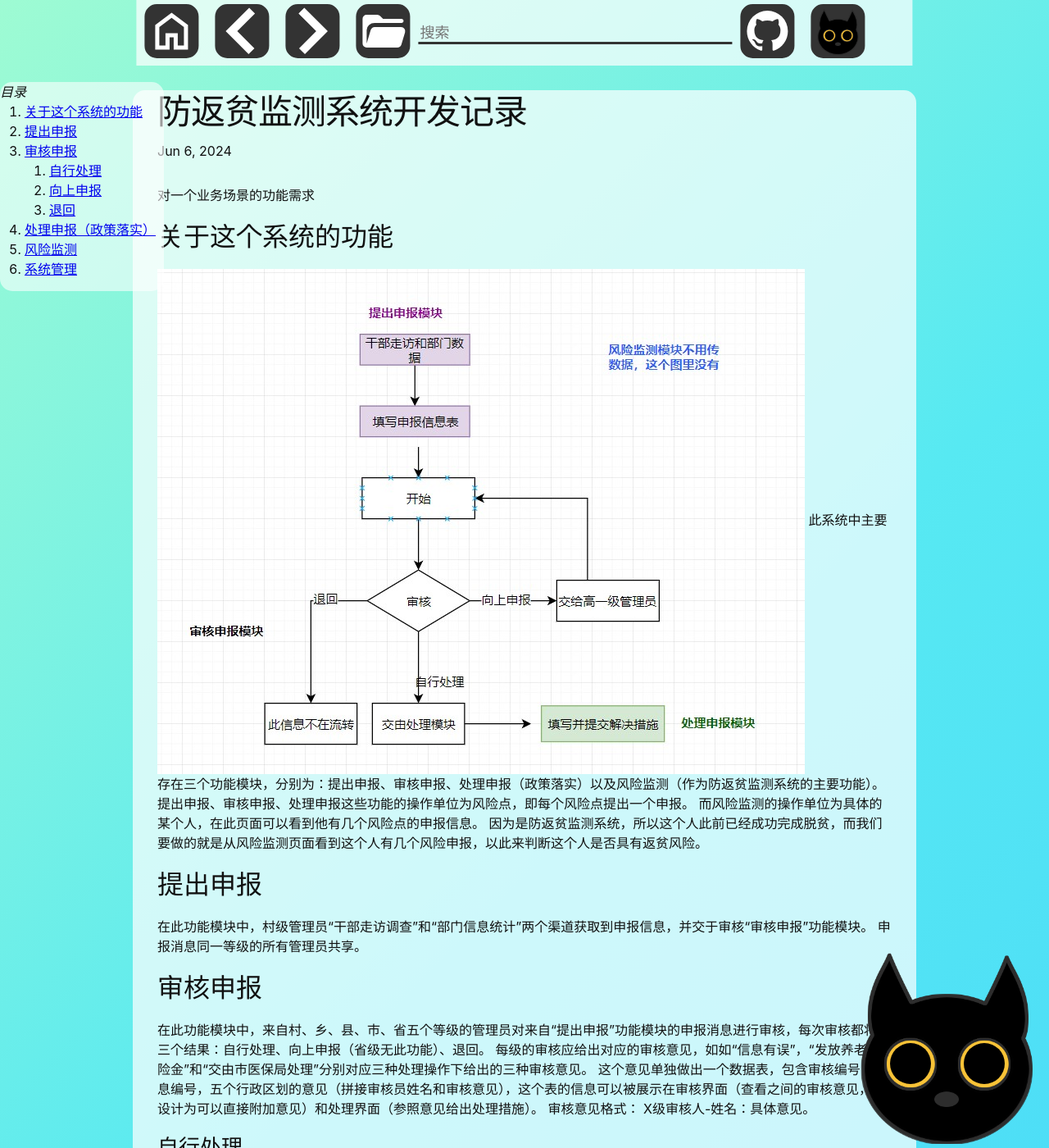
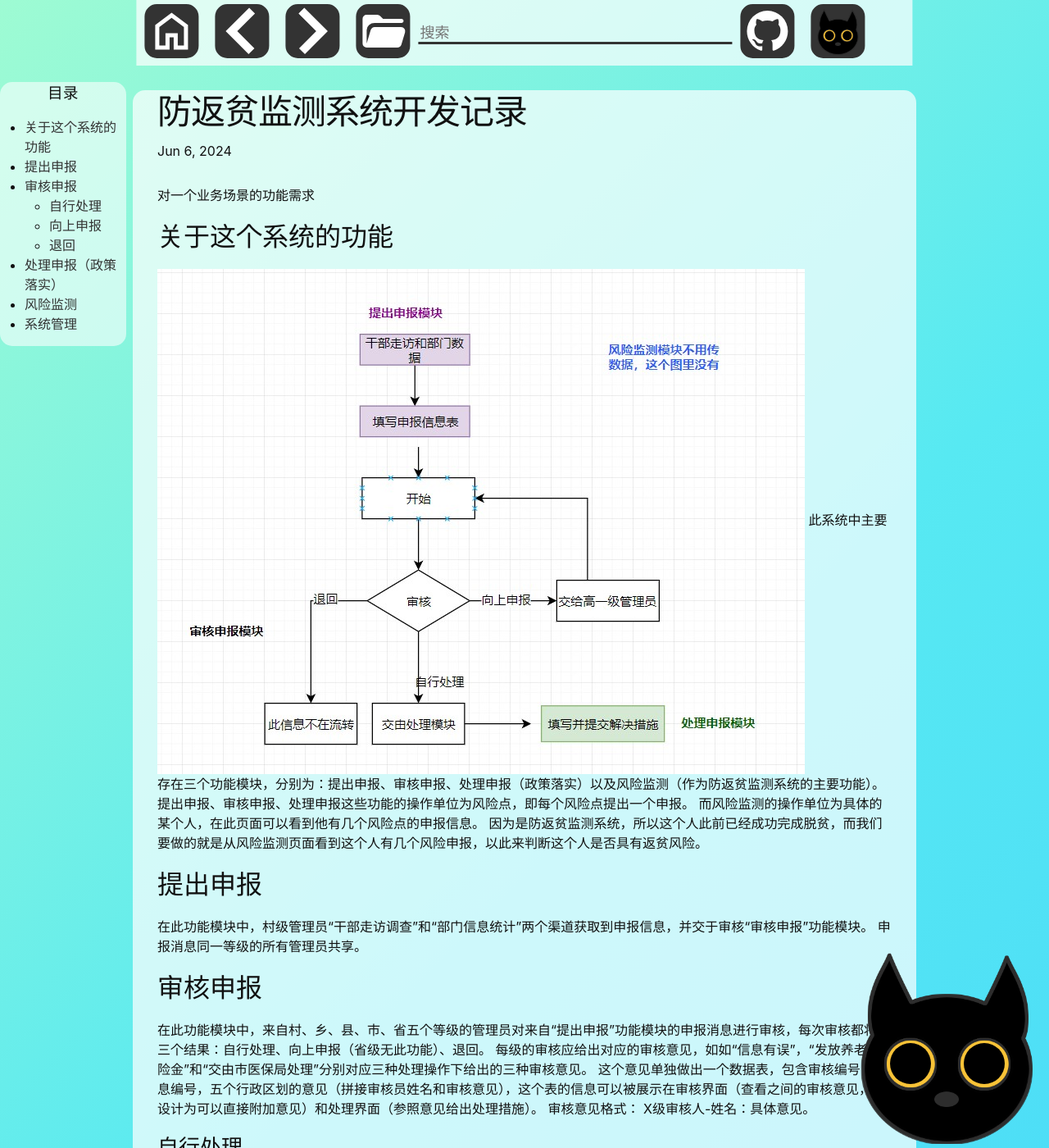
Before and after one commit to NothingWork/NothingWork.github.io, a Jekyll site: the page built from _posts/2024-06-06-防返贫监测系统随笔.md, in a window 1280 px wide and 1400 px high. Shown: the whole window at 82% size. Built offline with Jekyll 4.4.1, drawn with Linux system fonts in a browser that asks for light colours.

Commit message:
[update] 更新目录样式

```diff
--- a/_includes/banner.html
+++ b/_includes/banner.html
@@ -78,8 +78,6 @@
     </svg>
     <span class="bottomToolip">github</span>
   </div>
-
-
   <!-- 个人网站 -->
   <div class="basicBtn" onclick="goSite('https://nots.fun')">
     <img src="/assets/imgs/logo.png" alt="" />
--- a/_layouts/post.html
+++ b/_layouts/post.html
@@ -31,14 +31,6 @@
     <div id="toc"></div>
   </div>
 <style>
-  .contents{
-    position: fixed;
-    left: 0;
-    top: 100px;
-    width: 200px;
-    background-color: rgba(255, 255, 255, 0.585);
-    border-radius: 15px;
-  }
 </style>
 <script type="text/javascript">
   $(document).ready(function() {
--- a/_sass/minima/_layout.scss
+++ b/_sass/minima/_layout.scss
@@ -179,3 +179,29 @@
     }
   }
 }
+
+// 侧边目录
+.contents{
+  position: fixed;
+  left: 0;
+  top: 100px;
+  width: 12%;
+  background-color: rgba(255, 255, 255, 0.585);
+  border-radius: 15px;
+  #toc{
+    h3{
+      text-align: center;
+    }
+    ul{
+      li{
+        a{
+          color: $grey-color;
+          text-decoration: none;
+          &:hover{
+            color: $blue-color;
+          }
+        }
+      }
+    }
+  }
+}
```
Also changed, not shown: _layouts/page.html (deleted, +0 -15 lines), assets/plugins/toc.js.
